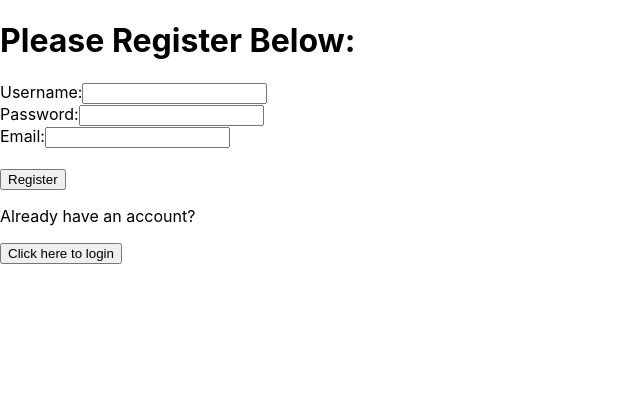
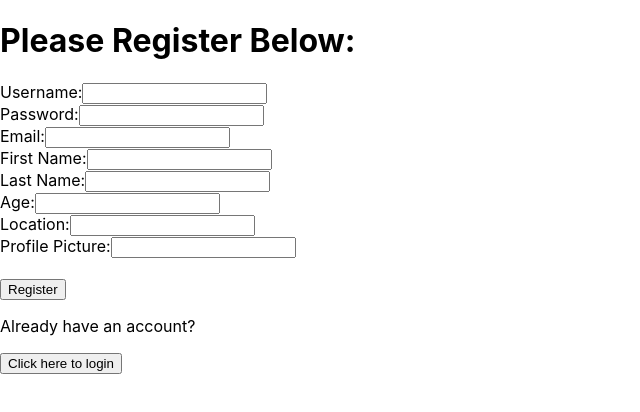
Before and after one commit to MarianaShebanova/Frontend-Developer, a React (Create React App) app: page /register in a window 1280 px wide. Shown: the top 412 px of the page, without its empty margins (0-640 px from the left). Built offline with nearby package versions, Linux system fonts and the light colour scheme.

Commit message:
revised register functionality

```diff
--- a/src/components/Register.js
+++ b/src/components/Register.js
@@ -85,6 +85,51 @@ const Register = (props) => {
                         onChange={handleChange}
                     />
                 </div>
+                <div className="input-div">
+                    <label htmlFor="firstname">First Name:</label>
+                    <input
+                        type="text"
+                        name="firstname"
+                        value={credentials.firstname}
+                        onChange={handleChange}
+                    />
+                </div>
+                <div className="input-div">
+                    <label htmlFor="lastname">Last Name:</label>
+                    <input
+                        type="text"
+                        name="lastname"
+                        value={credentials.lastname}
+                        onChange={handleChange}
+                    />
+                </div>
+                <div className="input-div">
+                    <label htmlFor="age">Age:</label>
+                    <input
+                        type="text"
+                        name="age"
+                        value={credentials.age}
+                        onChange={handleChange}
+                    />
+                </div>
+                <div className="input-div">
+                    <label htmlFor="location">Location:</label>
+                    <input
+                        type="text"
+                        name="location"
+                        value={credentials.location}
+                        onChange={handleChange}
+                    />
+                </div>
+                <div className="input-div">
+                    <label htmlFor="profilepicture">Profile Picture:</label>
+                    <input
+                        type="text"
+                        name="profilepicture"
+                        value={credentials.profilepicture}
+                        onChange={handleChange}
+                    />
+                </div>
                 <br />
                 <button onClick={register}>Register</button>
                 <p>Already have an account?</p>
```
